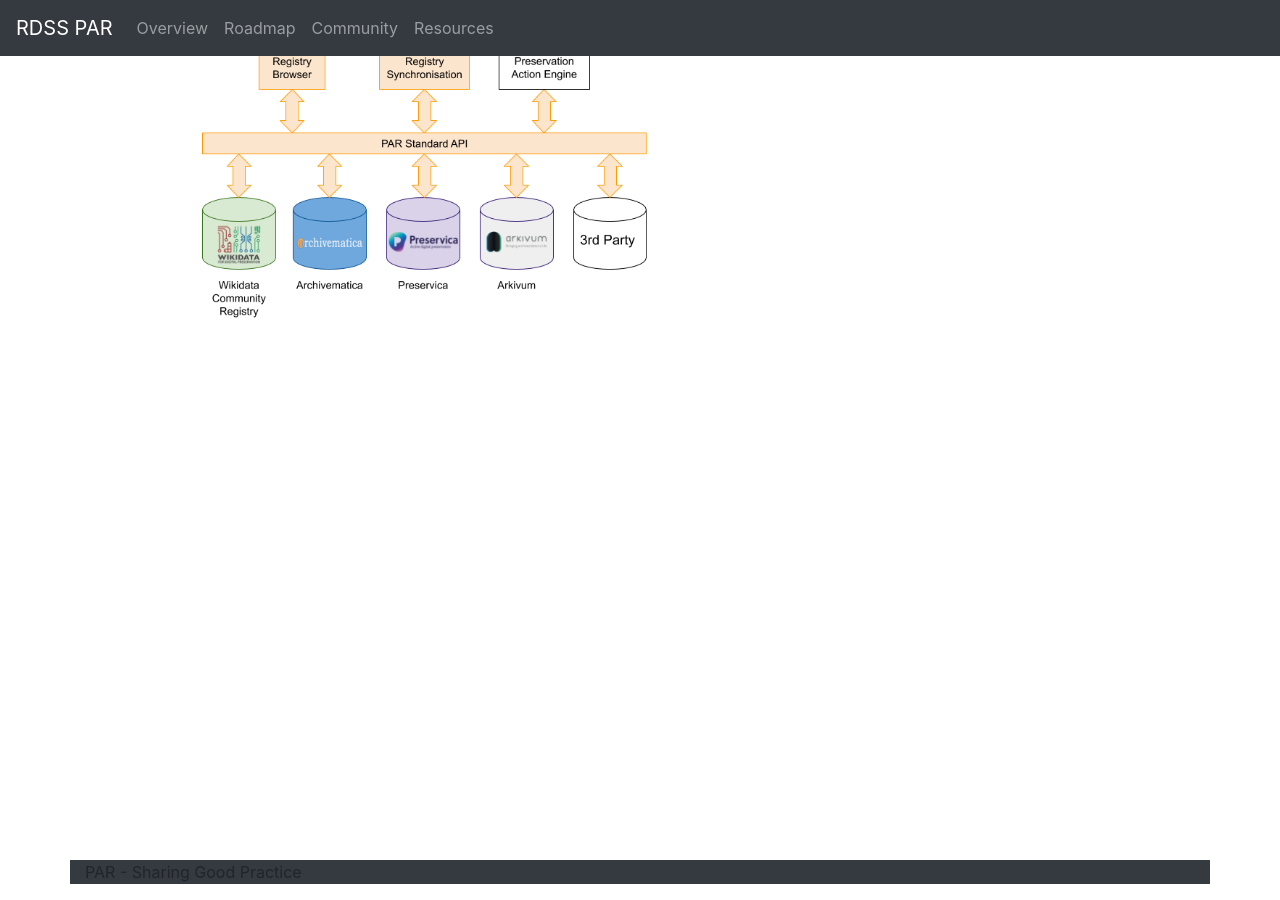
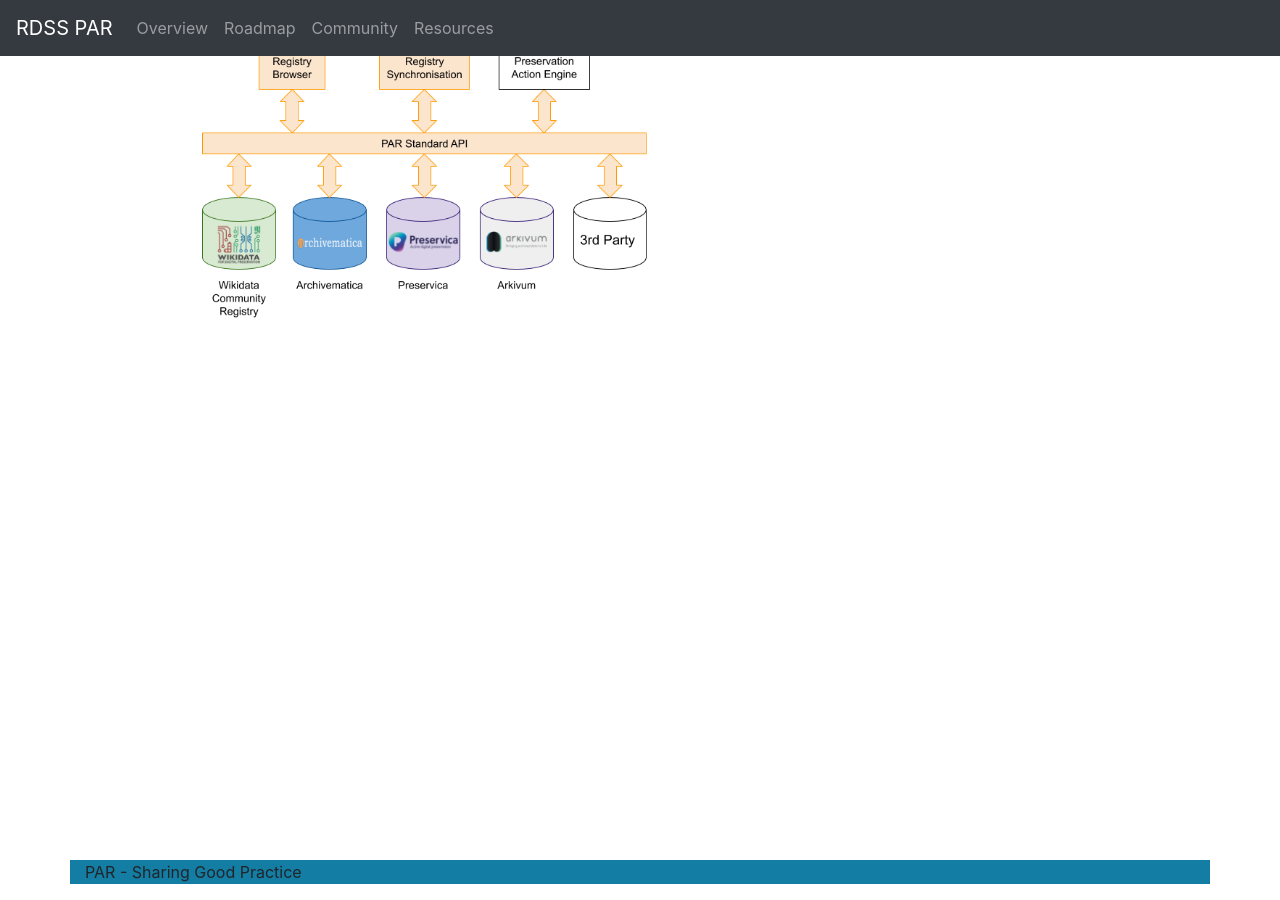
Before and after one commit to openpreserve/par, a Jekyll site: the page built from docs/index.md, in a window 1280 px wide and 900 px high, scrolled down 1357 px. Built offline with Jekyll 4.4.1, drawn with Linux system fonts in a browser that asks for light colours.

Commit message:
Update footer.html

```diff
--- a/docs/_includes/footer.html
+++ b/docs/_includes/footer.html
@@ -1,4 +1,4 @@
-  <footer class="container bg-dark">
+  <footer class="container bg-blue">
     <p>
       PAR - Sharing Good Practice
     </p>
```
